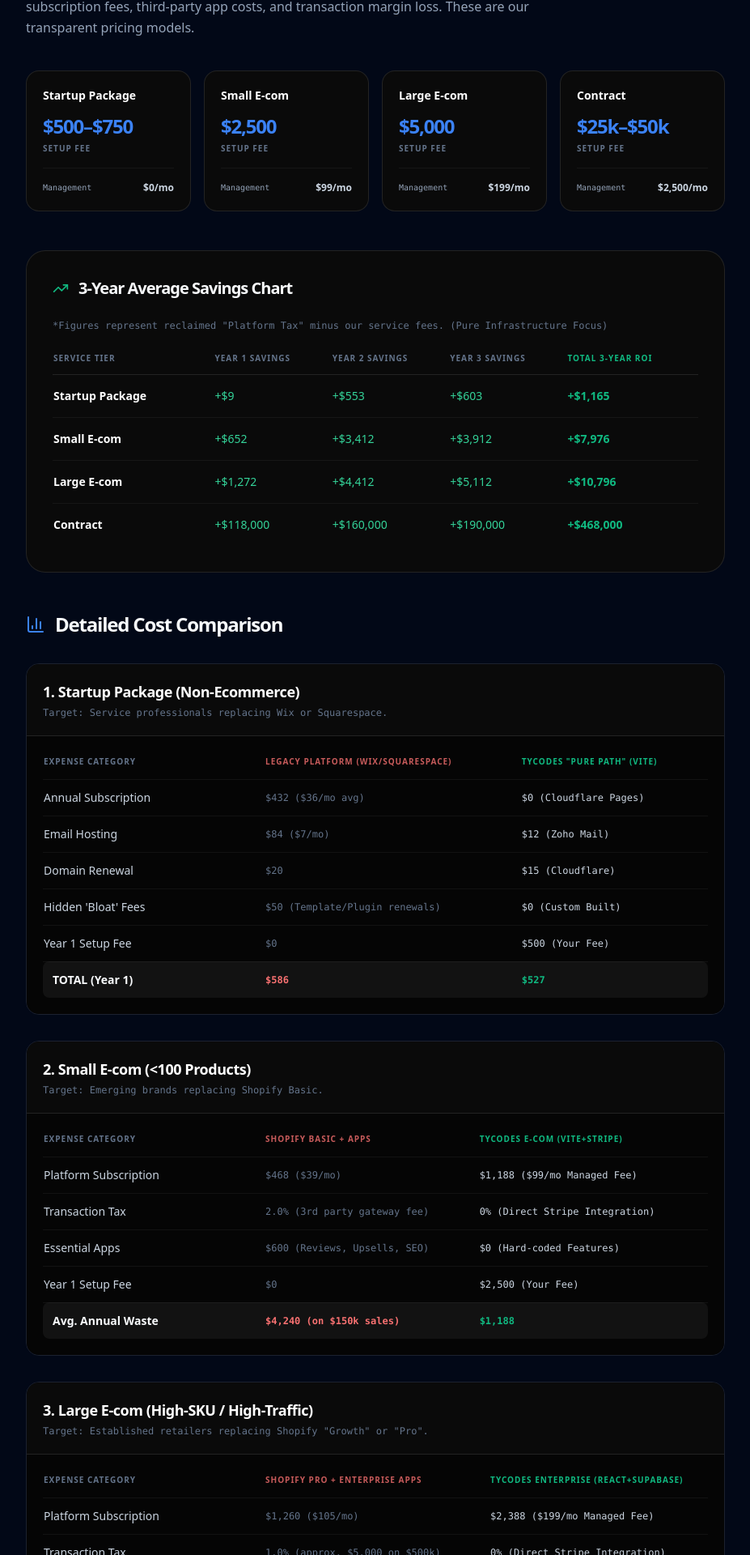
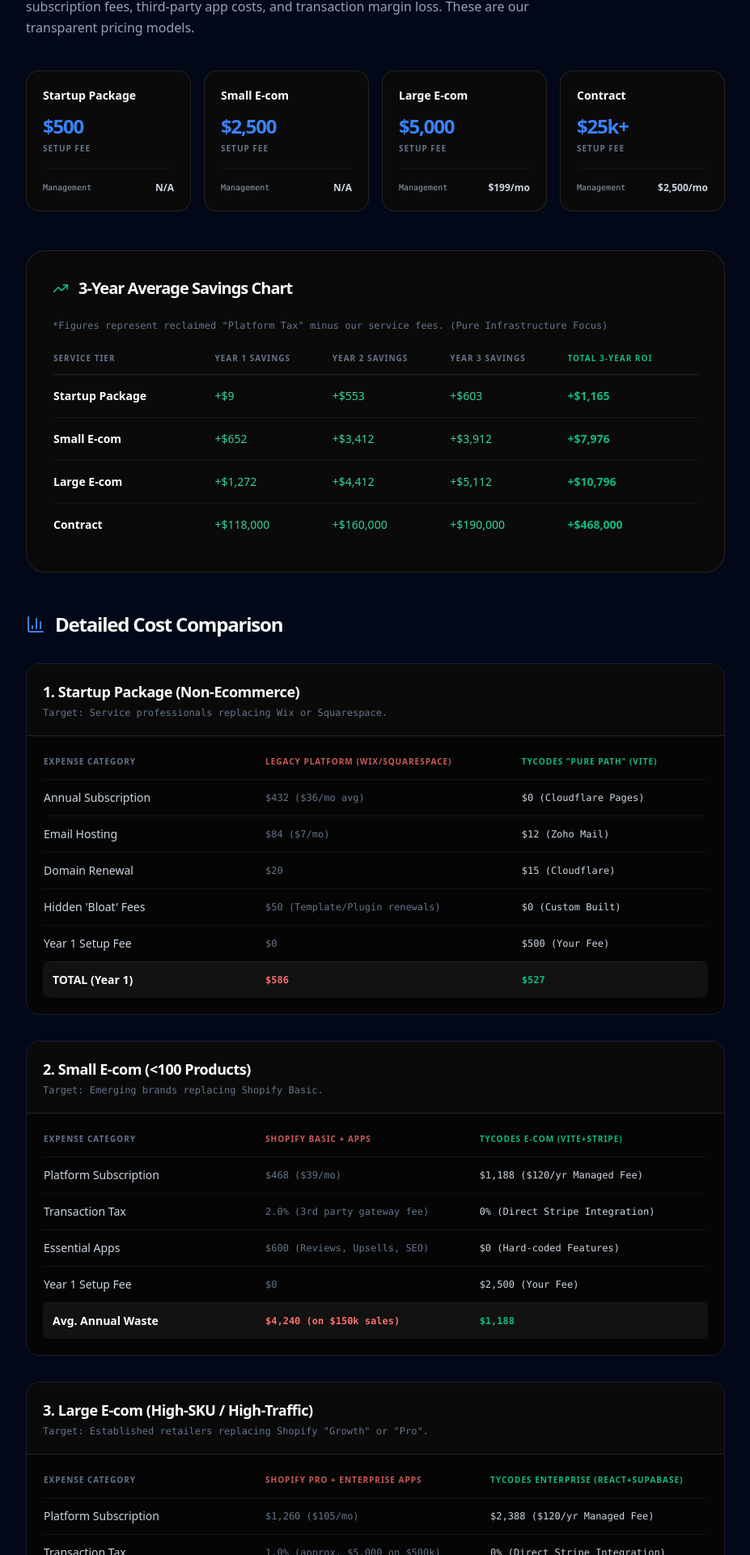
Before and after one commit to Tylor1210/Tycodes-webpage, a React (Vite) app: page /services in a window 1280 px wide. Shown: the part 270-2190 px from the top of the page at 81% size, without its empty margins (176-1103 px from the left). Built offline with nearby package versions, Linux system fonts and the light colour scheme.

Commit message:
edited Web A&D page

```diff
--- a/src/App.tsx
+++ b/src/App.tsx
@@ -87,12 +87,12 @@ function App() {
                 <div className="bg-blue-600/15 p-2 rounded-lg">
                   <Rocket className="text-blue-500" size={14} />
                 </div>
-                <span className="text-[10px] font-bold uppercase tracking-widest text-blue-500/80">The Startup Package</span>
+                <span className="text-xs font-bold uppercase tracking-widest text-blue-500/80">The Startup Package</span>
               </div>
-              <h3 className="text-lg font-bold text-slate-900 dark:text-white tracking-tight leading-snug mb-2">
+              <h3 className="text-xl font-bold text-slate-900 dark:text-white tracking-tight leading-snug mb-2">
                 Eliminate the <span className="text-blue-500">Platform Tax.</span>
               </h3>
-              <p className="text-[10px] text-slate-600 dark:text-slate-500 leading-relaxed mb-4">
+              <p className="text-xs text-slate-600 dark:text-slate-500 leading-relaxed mb-4">
                 Platforms like Shopify &amp; Wix lock you into $30–$100/mo before you make a single sale. We deploy a Vite-based architecture that improves your net profit margins from day one reducing annual costs by 50% or more.
               </p>
               <div className="space-y-2">
@@ -106,14 +106,14 @@ function App() {
                       <Icon size={10} className="text-blue-500" />
                     </div>
                     <div>
-                      <span className="text-[10px] font-semibold text-slate-700 dark:text-slate-300">{label}</span>
-                      <span className="text-[10px] text-slate-500 dark:text-slate-600 ml-1.5 font-mono">{sub}</span>
+                      <span className="text-xs font-semibold text-slate-700 dark:text-slate-300">{label}</span>
+                      <span className="text-xs text-slate-500 dark:text-slate-600 ml-1.5 font-mono">{sub}</span>
                     </div>
                   </div>
                 ))}
               </div>
             </div>
-            <button className="mt-4 w-full py-2.5 bg-blue-600 group-hover:bg-blue-500 text-white text-[10px] font-black uppercase tracking-widest rounded-xl transition-all group-hover:scale-[1.02] shadow-lg shadow-blue-600/20">
+            <button className="mt-4 w-full py-2.5 bg-blue-600 group-hover:bg-blue-500 text-white text-xs font-black uppercase tracking-widest rounded-xl transition-all group-hover:scale-[1.02] shadow-lg shadow-blue-600/20">
               Get the Package
             </button>
           </Link>
@@ -190,7 +190,7 @@ function App() {
                     <p className="text-[11px] font-semibold text-slate-700 dark:text-slate-300 transition-colors">{p.name}</p>
                     <p className="text-[9px] text-slate-500 dark:text-slate-600 font-mono mt-0.5">{p.desc}</p>
                   </div>
-                  <span className="text-[11px] font-black tracking-tight text-blue-600 dark:text-blue-400 border border-blue-500/20 bg-blue-500/5 px-2 py-0.5 rounded flex-shrink-0 ml-2">{p.tag}</span>
+                  <span className="text-[18px] font-black tracking-tight text-blue-600 dark:text-blue-400 border border-blue-500/20 bg-blue-500/5 px-2 py-0.5 rounded flex-shrink-0 ml-2">{p.tag}</span>
                 </div>
               ))}
             </div>
--- a/src/pages/Services.tsx
+++ b/src/pages/Services.tsx
@@ -27,10 +27,10 @@ export default function ServicesPage() {
       {/* Pricing Tiers Overview */}
       <div className="grid grid-cols-1 sm:grid-cols-2 lg:grid-cols-4 gap-4 mb-12">
         {[
-          { name: "Startup Package", setup: "$500–$750", mo: "$0/mo" },
-          { name: "Small E-com", setup: "$2,500", mo: "$99/mo" },
+          { name: "Startup Package", setup: "$500", mo: "N/A" },
+          { name: "Small E-com", setup: "$2,500", mo: "N/A" },
           { name: "Large E-com", setup: "$5,000", mo: "$199/mo" },
-          { name: "Contract", setup: "$25k–$50k", mo: "$2,500/mo" },
+          { name: "Contract", setup: "$25k+", mo: "$2,500/mo" },
         ].map((tier) => (
           <div key={tier.name} className="rounded-2xl bg-[#0a0a0a] border border-white/10 p-5 hover:border-blue-600/40 transition-colors">
             <h3 className="text-sm font-bold text-white mb-3">{tier.name}</h3>
@@ -159,7 +159,7 @@ export default function ServicesPage() {
               </thead>
               <tbody>
                 {[
-                  ["Platform Subscription", "$468 ($39/mo)", "$1,188 ($99/mo Managed Fee)"],
+                  ["Platform Subscription", "$468 ($39/mo)", "$1,188 ($120/yr Managed Fee)"],
                   ["Transaction Tax", "2.0% (3rd party gateway fee)", "0% (Direct Stripe Integration)"],
                   ["Essential Apps", "$600 (Reviews, Upsells, SEO)", "$0 (Hard-coded Features)"],
                   ["Year 1 Setup Fee", "$0", "$2,500 (Your Fee)"],
@@ -197,7 +197,7 @@ export default function ServicesPage() {
               </thead>
               <tbody>
                 {[
-                  ["Platform Subscription", "$1,260 ($105/mo)", "$2,388 ($199/mo Managed Fee)"],
+                  ["Platform Subscription", "$1,260 ($105/mo)", "$2,388 ($120/yr Managed Fee)"],
                   ["Transaction Tax", "1.0% (approx. $5,000 on $500k)", "0% (Direct Stripe Integration)"],
                   ["App Stack 'Tax'", "$1,800 (Inventory, Filter, Search)", "$0 (Integrated API Logic)"],
                   ["Infrastructure Costs", "Included", "$300 (Supabase Pro)"],
--- a/src/pages/StartupPackage.tsx
+++ b/src/pages/StartupPackage.tsx
@@ -57,6 +57,26 @@ export default function StartupPackagePage() {
         </p>
       </div>
 
+      {/* Pricing Tiers Overview */}
+      <div className="grid grid-cols-1 sm:grid-cols-2 lg:grid-cols-4 gap-4 mb-12">
+        {[
+          { name: "Startup Package", setup: "$999", mo: "N/A" },
+          { name: "Small E-com", setup: "$2,500+", mo: "N/A" },
+          { name: "Large E-com", setup: "$4,999+", mo: "$199/mo" },
+          { name: "Contract", setup: "$25k+", mo: "$2,500/mo" },
+        ].map((tier) => (
+          <div key={tier.name} className="rounded-2xl bg-[#0a0a0a] border border-white/10 p-5 hover:border-blue-600/40 transition-colors">
+            <h3 className="text-sm font-bold text-white mb-3">{tier.name}</h3>
+            <p className="text-2xl font-black text-blue-500 tracking-tighter mb-1">{tier.setup}</p>
+            <p className="text-[10px] text-slate-500 uppercase tracking-widest font-bold">Setup Fee</p>
+            <div className="mt-4 pt-4 border-t border-white/5 flex justify-between items-center">
+              <span className="text-[10px] text-slate-400 font-mono">Management</span>
+              <span className="text-xs font-bold text-slate-300">{tier.mo}</span>
+            </div>
+          </div>
+        ))}
+      </div>
+
       <a
         href="mailto:contact@tycodes.dev"
         className="inline-flex items-center gap-2 bg-blue-600 hover:bg-blue-500 text-white font-black uppercase tracking-widest text-[11px] px-8 py-4 rounded-2xl transition-all hover:scale-105 shadow-lg shadow-blue-600/20"
```
